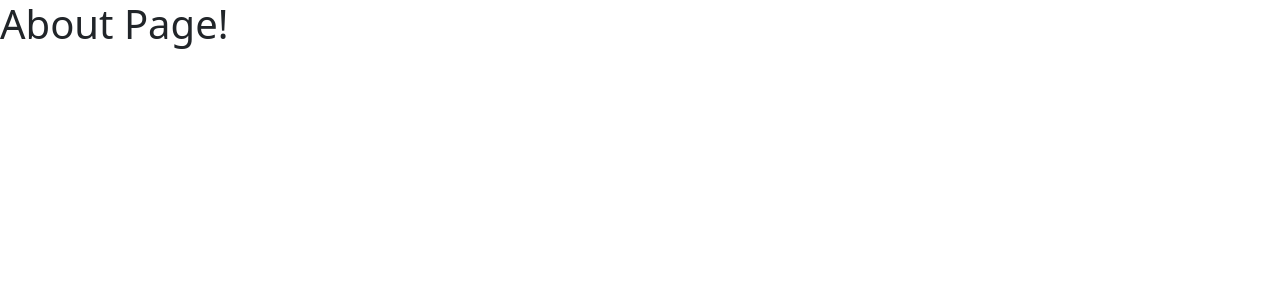
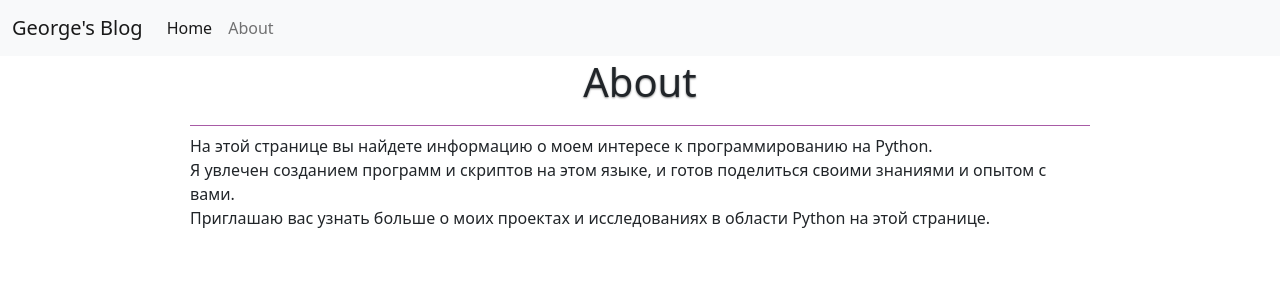
Before and after one commit to gdubovitskiy/otus-python-developer, a Flask app: page /about/ in a window 1280 px wide. Shown: the top 300 px of the page. Run offline with Flask 3, Linux system fonts and the light colour scheme.

Commit message:
done hm5

```diff
--- /dev/null
+++ b/homework_05/static/style.css
@@ -0,0 +1,11 @@
+#wrapper {
+  width: 900px;
+  margin: 0 auto 50px;
+}
+h1 {
+  text-align: center;
+  text-shadow: 0 1px 2px #8a8a8a;
+  padding: 2px;
+  border-bottom: 1px solid #a85ba6;
+  min-height: 70px;
+}
--- a/homework_05/templates/about.html
+++ b/homework_05/templates/about.html
@@ -1,5 +1,14 @@
 {% extends 'base.html' %}
 
+{% block title %}
+    About page
+{% endblock title %}
+
 {% block body %}
-    <h1>About Page!</h1>
+        <h1>About</h1>
+        <p>
+            На этой странице вы найдете информацию о моем интересе к программированию на Python. <br>
+            Я увлечен созданием программ и скриптов на этом языке, и готов поделиться своими знаниями и опытом с вами. <br>
+            Приглашаю вас узнать больше о моих проектах и исследованиях в области Python на этой странице. <br>
+        </p>
 {% endblock body %}
--- a/homework_05/templates/base.html
+++ b/homework_05/templates/base.html
@@ -6,15 +6,41 @@
     <meta name="viewport" content="width=device-width, initial-scale=1">
 
     <!-- Bootstrap CSS -->
+    <link href="{{url_for('static', filename='style.css')}}" rel="stylesheet">
     <link href="https://cdn.jsdelivr.net/npm/bootstrap@5.0.2/dist/css/bootstrap.min.css" rel="stylesheet" integrity="sha384-EVSTQN3/azprG1Anm3QDgpJLIm9Nao0Yz1ztcQTwFspd3yD65VohhpuuCOmLASjC" crossorigin="anonymous">
 
-    <title>Hello, world!</title>
+    <title>
+        {% block title %}
+        Base title
+        {% endblock title %}
+    </title>
   </head>
   <body>
-  {% block body %}
+    <nav class="navbar navbar-expand-lg navbar-light bg-light">
+        <div class="container-fluid">
+            <a class="navbar-brand" href="{{ url_for('index')}}">George's Blog</a>
+            <button class="navbar-toggler" type="button" data-bs-toggle="collapse" data-bs-target="#navbarNav"
+                aria-controls="navbarNav" aria-expanded="false" aria-label="Toggle navigation">
+                <span class="navbar-toggler-icon"></span>
+            </button>
+            <div class="collapse navbar-collapse" id="navbarNav">
+                <ul class="navbar-nav">
+                    <li class="nav-item">
+                        <a class="nav-link active" aria-current="page" href="{{ url_for('index')}}">Home</a>
+                    </li>
+                    <li class="nav-item">
+                        <a class="nav-link" href="{{ url_for('about')}}">About</a>
+                    </li>
+                </ul>
+            </div>
+        </div>
+    </nav>
 
-  {% endblock body %}
-
+  <div id="wrapper">
+    {% block body %}
+      <h1>Base body</h1>
+    {% endblock body %}
+  </div>
     <!-- Optional JavaScript; choose one of the two! -->
 
     <!-- Option 1: Bootstrap Bundle with Popper -->
--- a/homework_05/templates/index.html
+++ b/homework_05/templates/index.html
@@ -1,5 +1,9 @@
 {% extends 'base.html' %}
 
+{% block title %}
+    Index page
+{% endblock title %}
+
 {% block body %}
-    <h1>Index Page!</h1>
+    <h1>Main page</h1>
 {% endblock body %}
```
Also changed, not shown: homework_05/views/__init__.py (deleted).
